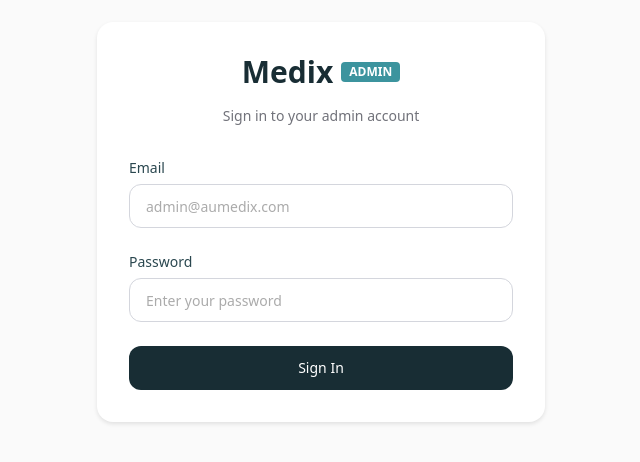
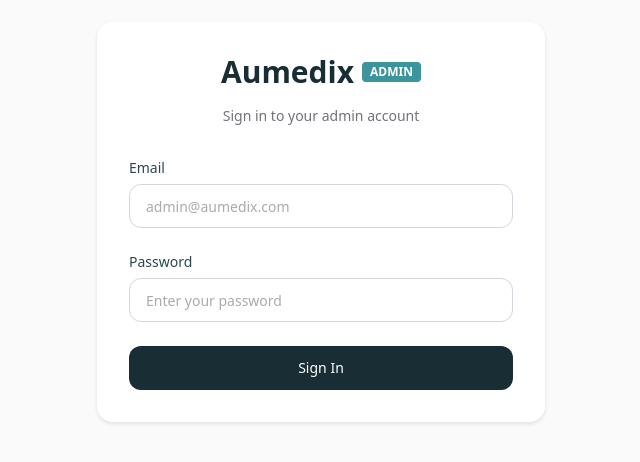
Before and after one commit to LuckyMadu/aumedix-admin, a Next.js app: page /login in a window 1280 px wide. Shown: the part 178-640 px from the top of the page, without its empty margins (319-959 px from the left). Built offline with nearby package versions, Linux system fonts and the light colour scheme.

Commit message:
rename medix to aumedix

```diff
--- a/src/app/(auth)/login/page.tsx
+++ b/src/app/(auth)/login/page.tsx
@@ -10,7 +10,7 @@
       <div className="w-full max-w-md space-y-8 rounded-xl bg-white p-8 shadow-md">
         <div className="text-center">
           <div className="mb-4 flex items-center justify-center gap-2">
-            <span className="text-3xl font-bold text-primary-dark">Medix</span>
+            <span className="text-3xl font-bold text-primary-dark">Aumedix</span>
             <span className="rounded-sm bg-primary px-2 py-0.5 text-xs font-semibold text-white">
               ADMIN
             </span>
--- a/src/app/(dashboard)/dashboard/page.tsx
+++ b/src/app/(dashboard)/dashboard/page.tsx
@@ -16,7 +16,7 @@
 import { format } from "date-fns";
 
 export const metadata = {
-  title: "Dashboard | Medix Admin",
+  title: "Dashboard | Aumedix Admin",
 };
 
 export default async function DashboardPage() {
@@ -93,7 +93,7 @@
     <div className="space-y-8">
       <PageHeader
         title="Dashboard"
-        description="Welcome to the Medix Admin Portal. Here's an overview of your system."
+        description="Welcome to the Aumedix Admin Portal. Here's an overview of your system."
       />
 
       <div className="grid gap-4 sm:grid-cols-2 lg:grid-cols-4">
--- a/src/app/(dashboard)/doctors/new/page.tsx
+++ b/src/app/(dashboard)/doctors/new/page.tsx
@@ -2,7 +2,7 @@
 import { DoctorForm } from "@/features/doctors/components/doctor-form";
 
 export const metadata = {
-  title: "Create Doctor | Medix Admin",
+  title: "Create Doctor | Aumedix Admin",
 };
 
 export default function CreateDoctorPage() {
--- a/src/app/(dashboard)/doctors/page.tsx
+++ b/src/app/(dashboard)/doctors/page.tsx
@@ -8,7 +8,7 @@
 import { doctorService } from "@/features/doctors/services/doctor-service";
 
 export const metadata = {
-  title: "Doctors | Medix Admin",
+  title: "Doctors | Aumedix Admin",
 };
 
 export default function DoctorsPage() {
--- a/src/app/layout.tsx
+++ b/src/app/layout.tsx
@@ -3,8 +3,8 @@
 import { Toaster } from "@/components/ui/toaster";
 
 export const metadata: Metadata = {
-  title: "Medix Admin",
-  description: "Medix Healthcare Administration Portal",
+  title: "Aumedix Admin",
+  description: "Aumedix Healthcare Administration Portal",
 };
 
 export default function RootLayout({
--- a/src/components/layout/sidebar.tsx
+++ b/src/components/layout/sidebar.tsx
@@ -24,7 +24,7 @@
   return (
     <aside className="flex w-64 flex-col bg-sidebar text-sidebar-foreground">
       <div className="flex h-16 items-center px-6">
-        <span className="text-xl font-bold text-white">Medix</span>
+        <span className="text-xl font-bold text-white">Aumedix</span>
         <span className="ml-1.5 rounded-sm bg-primary px-1.5 py-0.5 text-xxs font-semibold text-white">
           ADMIN
         </span>
```
